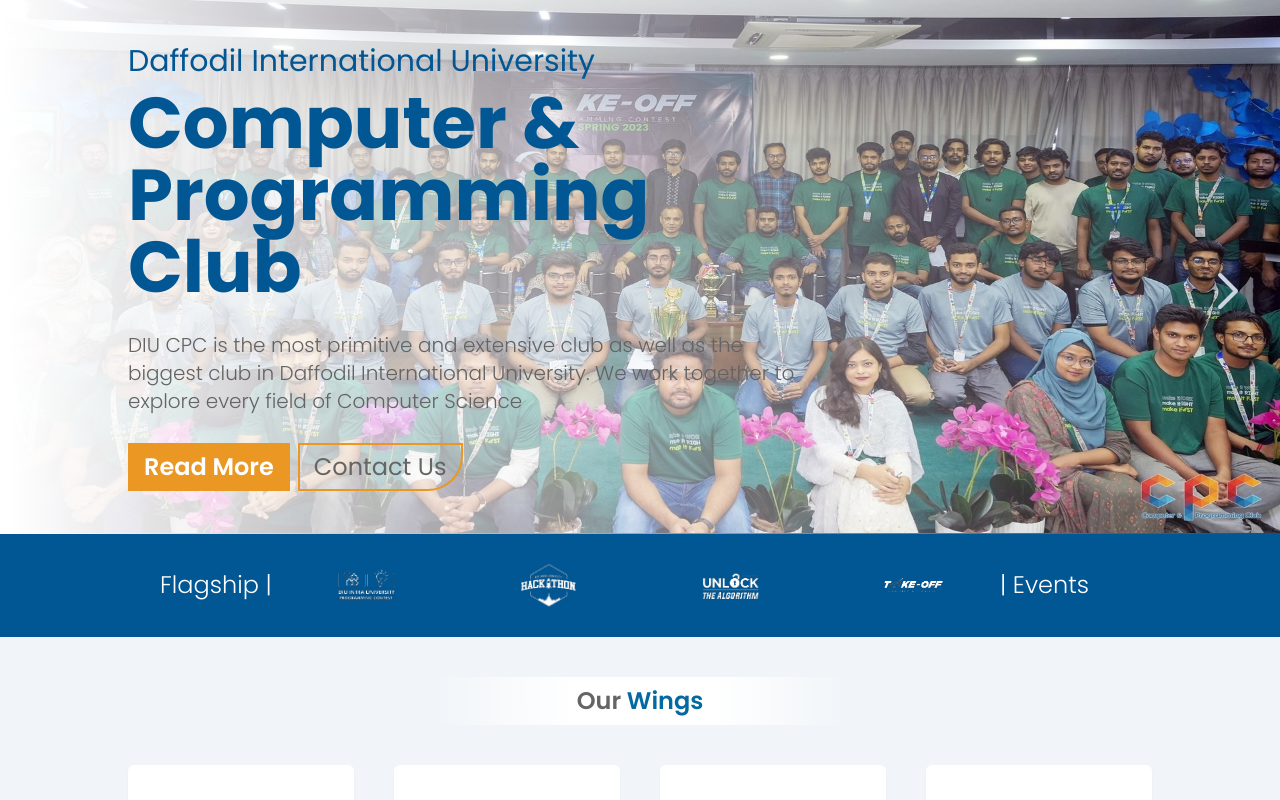
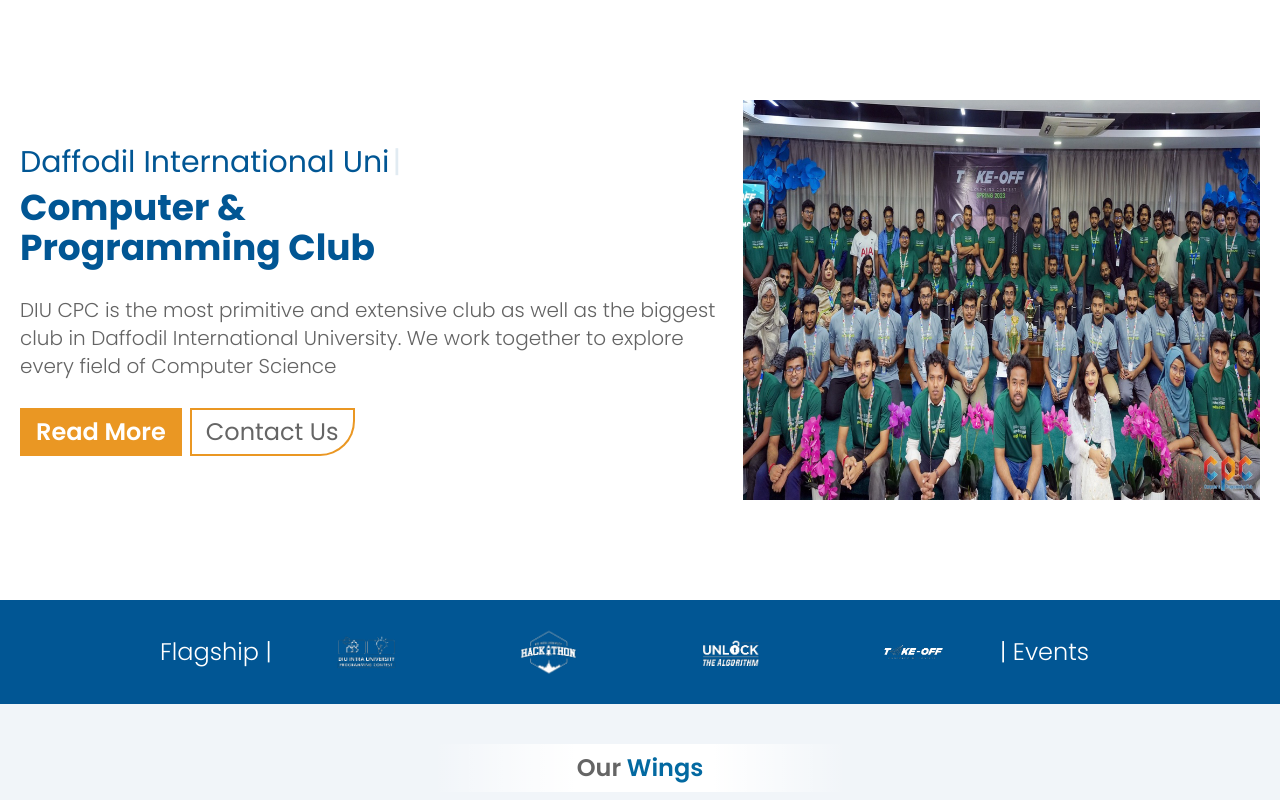
Before and after one commit to hasibulmahi/cpc-dev, a React (Create React App) app: page / in a window 1280 px wide. Shown: the top 800 px of the page. Built offline with nearby package versions, Linux system fonts and the light colour scheme; no server answers.

Commit message:
Feat/hero (#3)
* Create .gitignore

* Register Button Added

* Update Event.js

* Update Home.js

* Except DOB validation everything is done

* Typewritter Added

```diff
--- a/package.json
+++ b/package.json
@@ -16,6 +16,7 @@
     "react-responsive-carousel": "^3.2.23",
     "react-router-dom": "^6.3.0",
     "react-scripts": "5.0.1",
+    "react-simple-typewriter": "^5.0.1",
     "swiper": "^8.2.6",
     "web-vitals": "^2.1.4"
   },
--- a/src/Pages/Home/Home.js
+++ b/src/Pages/Home/Home.js
@@ -22,6 +22,7 @@
 import NewAdminModalData from "./NewAdminModalData";
 import http from "../../BaseUrl/http";
 import Sponsors from "./Sponsors";
+import { Typewriter } from "react-simple-typewriter";
 
 const Home = () => {
   const bgImages = [
@@ -113,20 +114,18 @@
         </div>
 
         {/* Top Banner */}
-        <div className="relative">
-          <div>
-            <img src={backgroundImage} alt="Cover" className="w-full" />
-          </div>
-          <div className="absolute top-0 -bottom-px 2xl:bottom-0 right-0 left-0 cover-gradient">
-            <div className=" p-5 xl:p-32 2xl:p-48 flex items-center h-full">
-              <div className="xl:w-4/6 2xl:w-1/2 h-max">
-                <div className="text-sm xl:text-3xl text-[#015694]">
-                  Daffodil International University
+        <div className="flex flex-col-reverse md:flex-row gap-x-5 items-center p-5 xl:py-[100px] bg-white">
+          <div className="top-0 -bottom-px 2xl:bottom-0 right-0 left-0 cover-gradient">
+            <div className="flex text-center md:text-left my-3 items-center h-full">
+              <div className="w-full h-max">
+                <div className="text-xs sm:text-sm xl:text-3xl text-[#015694]">
+                  Daffodil International{" "}
+                  <Typewriter loop cursor words={["University"]} />
                 </div>
-                <div className="font-bold text-xl xl:text-7xl text-[#015694] mt-0 xl:mt-2">
+                <div className="font-bold text-xl xl:text-4xl text-[#015694] mt-0 xl:mt-2">
                   Computer & <br className="hidden xl:block" /> Programming Club
                 </div>
-                <div className="text-2xs xl:text-xl font-light text-[#646464] mt-0 xl:mt-7">
+                <div className="text-sm xl:text-xl font-light text-[#646464] mt-0 xl:mt-7">
                   DIU CPC is the most primitive and extensive club as well as
                   the biggest club in Daffodil International University. We work
                   together to explore every field of Computer Science
@@ -140,34 +139,14 @@
                   </button>
                 </div>
               </div>
-              <div className="absolute right-0 xl:right-5 pt-0 xl:pt-12 2xl:pt-16">
-                <button
-                  className="flex items-center justify-center"
-                  onClick={() => {
-                    const newBanner =
-                      bgImages[
-                        bgImages.indexOf(backgroundImage) < bgImages.length - 1
-                          ? bgImages.indexOf(backgroundImage) + 1
-                          : 0
-                      ];
-                    setBackgroundImage(newBanner);
-                  }}
-                >
-                  <svg
-                    xmlns="http://www.w3.org/2000/svg"
-                    className="stroke-slate-300 hover:stroke-slate-400 duration-500 w-6 h-6 xl:w-16 xl:h-16"
-                    viewBox="0 0 24 24"
-                    strokeWidth="1.5"
-                    fill="none"
-                    strokeLinecap="round"
-                    strokeLinejoin="round"
-                  >
-                    <path stroke="none" d="M0 0h24v24H0z" fill="none" />
-                    <polyline points="9 6 15 12 9 18" />
-                  </svg>
-                </button>
-              </div>
             </div>
+          </div>
+          <div className="w-full">
+            <img
+              src={backgroundImage}
+              alt="Cover"
+              className="xl:h-[400px] 2xl:max-w-[1000px] w-full max-w-[600px] mx-auto"
+            />
           </div>
         </div>
         <div className="bg-[#015694] px-5 xl:px-10 py-0.5 xl:py-5">
```
Also changed, not shown: 1 other file (tests, documents, lock files or other folders).
